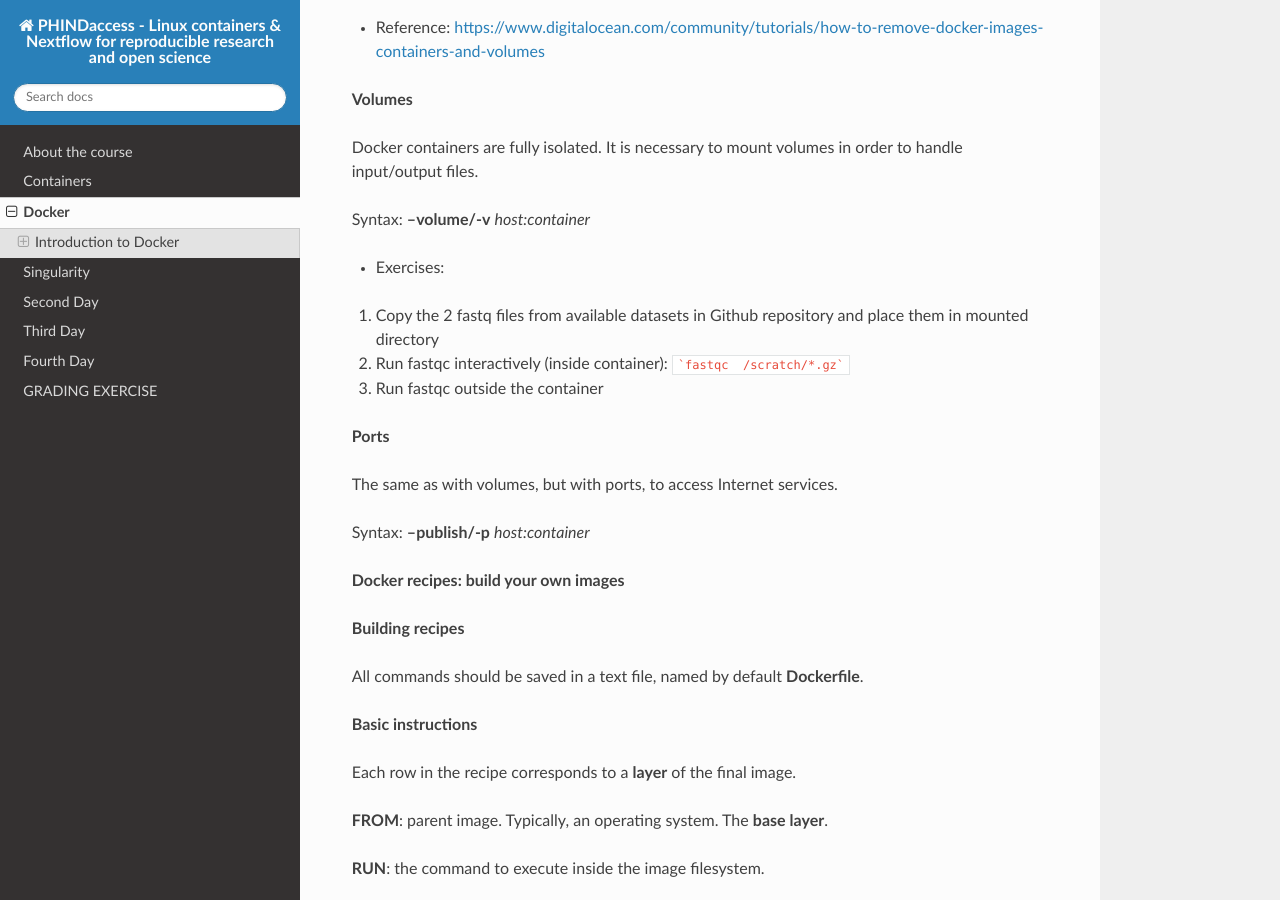
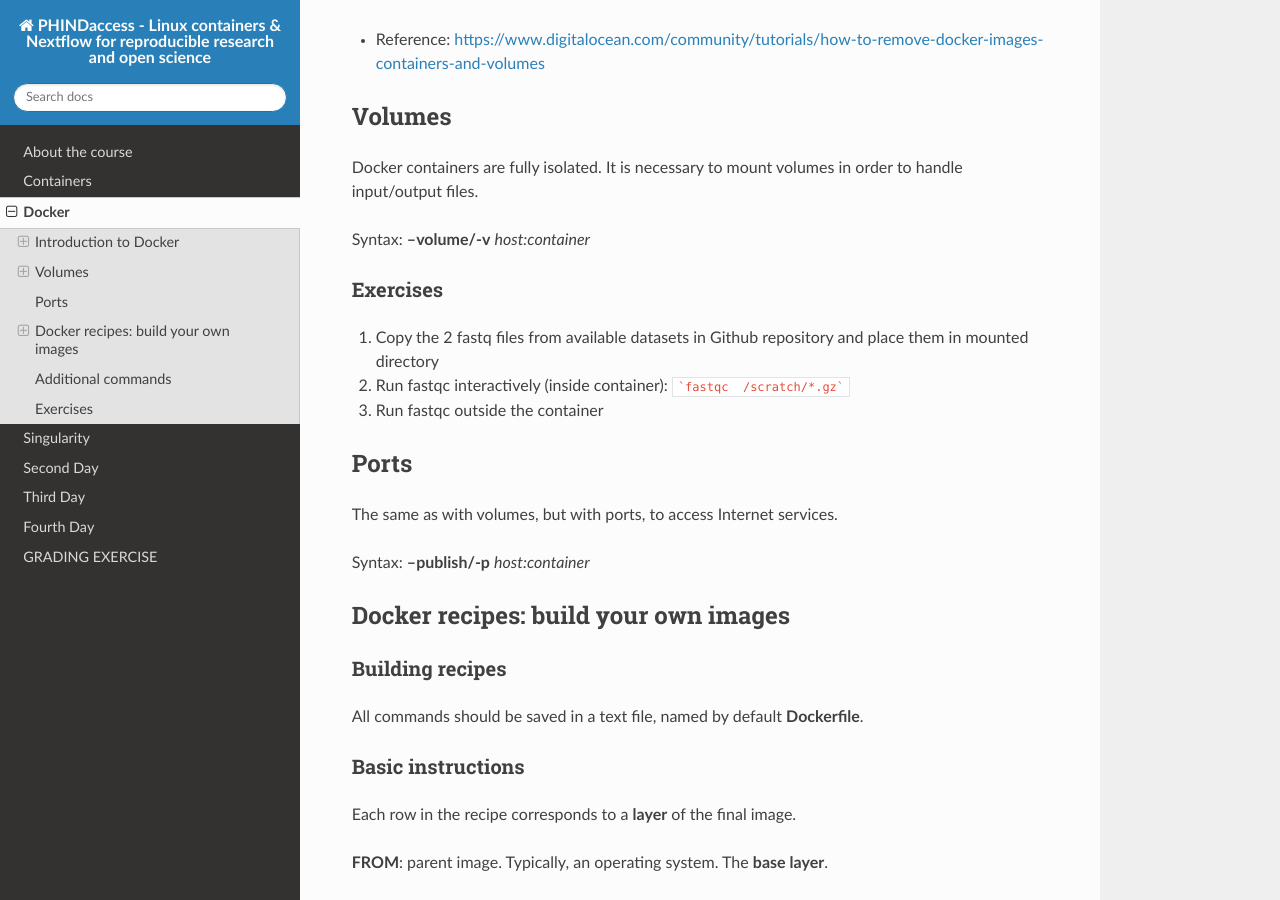
Before and after one commit to biocorecrg/CoursesCRG_Containers_Nextflow_May_2022, a Sphinx documentation site: the page built from docs/docker.rst, in a window 1280 px wide and 900 px high, scrolled down 7677 px. Built offline with Sphinx 7.4.7 and the Read the Docs theme 2.0.0, drawn with Linux system fonts in a browser that asks for light colours.

Commit message:
sections

````diff
--- a/docs/docker.rst
+++ b/docs/docker.rst
@@ -139,7 +139,8 @@ https://biocontainers.pro/#/tools/fastqc
 
     docker pull biocontainers/fastqc:v0.11.9_cv7
 
-**docker images: list images**
+docker images: list images
+--------------------------
 
 .. code-block:: console
   docker images
@@ -149,7 +150,8 @@ https://biocontainers.pro/#/tools/fastqc
 
 Each image has a unique **IMAGE ID**.
 
-**docker run: run image, i.e. start a container**
+docker run: run image, i.e. start a container
+---------------------------------------------
 
 Now we want to use what is **inside** the image.
 <br>
@@ -194,7 +196,8 @@ Run container as daemon (in background) with a given name
   docker run --detach --name myubuntu ubuntu:18.04 tail -f /dev/null
 
 
-**docker ps: check containers status**
+docker ps: check containers status
+----------------------------------
 
 List running containers:
 
@@ -210,7 +213,8 @@ List all containers (whether they are running or not):
 
 Each container has a unique ID.
 
-**docker exec: execute process in running container**
+docker exec: execute process in running container
+-------------------------------------------------
 
 .. code-block:: console
   docker exec myubuntu uname -a
@@ -222,7 +226,8 @@ Each container has a unique ID.
   docker exec -it myubuntu /bin/bash
 
 
-**docker stop, start, restart: actions on container**
+docker stop, start, restart: actions on container
+-------------------------------------------------
 
 Stop a running container:
 
@@ -261,7 +266,8 @@ Update restart policy
   docker update --restart unless-stopped myubuntu
 
 
-**docker rm, docker rmi: clean up!**
+docker rm, docker rmi: clean up!
+--------------------------------
 
 .. code-block:: console
   docker rm myubuntu
@@ -272,7 +278,8 @@ Update restart policy
   docker rmi ubuntu:18.04
 
 
-**Major clean**
+Major clean
+***********
 
 Check used space
 .. code-block:: console
@@ -290,7 +297,8 @@ Remove ALL non-running containers, images, etc. - **DO WITH MUCH MORE CARE!!!**
 
 * Reference: https://www.digitalocean.com/community/tutorials/how-to-remove-docker-images-containers-and-volumes
 
-**Volumes**
+Volumes
+=======
 
 Docker containers are fully isolated. It is necessary to mount volumes in order to handle input/output files.
 
@@ -305,12 +313,17 @@ Syntax: **--volume/-v** *host:container*
   > exit
 
 
-* Exercises:
+Exercises
+---------
+
 1. Copy the 2 fastq files from available datasets in Github repository and place them in mounted directory
+
 2. Run fastqc interactively (inside container): ```fastqc  /scratch/*.gz```
+
 3. Run fastqc outside the container
 
-**Ports**
+Ports
+=====
 
 The same as with volumes, but with ports, to access Internet services.
 
@@ -336,13 +349,16 @@ Syntax: **--publish/-p** *host:container*
   docker exec webserver curl localhost:8080
   docker rm -f webserver
 
-**Docker recipes: build your own images**
+Docker recipes: build your own images
+=====================================
 
-**Building recipes**
+Building recipes
+----------------
 
 All commands should be saved in a text file, named by default **Dockerfile**.
 
-**Basic instructions**
+Basic instructions
+------------------
 
 Each row in the recipe corresponds to a **layer** of the final image.
 
@@ -369,7 +385,8 @@ A basic recipe:
   RUN apt install -y wget
 
 
-**More instructions**
+More instructions
+-----------------
 
 **MAINTAINER**
 
@@ -440,7 +457,8 @@ A more complex recipe (save it in a text file named **Dockerfile**:
   CMD ["https://cdn.wp.nginx.com/wp-content/uploads/2016/07/docker-swarm-hero2.png"]
 
 
-**docker build**
+docker build
+------------
 
 Implicitely looks for a **Dockerfile** file in the current directory:
 
@@ -482,8 +500,8 @@ Then let's check the ID of the image and run it!
 .. code-block:: console
   docker run f9f41698e2f8 https://cdn-images-1.medium.com/max/1600/1*_NQN6_YnxS29m8vFzWYlEg.png
 
-
-**docker tag**
+docker tag
+-----------
 
 To tag a local image with ID "e23aaea5dff1" into the "ubuntu_wget" image name repository with version "1.0":
 
@@ -491,7 +509,8 @@ To tag a local image with ID "e23aaea5dff1" into the "ubuntu_wget" image name re
   docker tag e23aaea5dff1 --tag ubuntu_wget:1.0
 
 
-**Build cache**
+Build cache
+------------
 
 Every line of a Dockerfile is actually an image/layer by itself.
 
@@ -521,7 +540,8 @@ This is OK most of the times and very convenient for testing and trying new step
 .. code-block:: console
   docker build --no-cache -t mytestimage2 .
 
-**More advanced image building**
+More advanced image building
+----------------------------
 
 Different ways to build images.
 
@@ -536,7 +556,8 @@ Know your base system and their packages. Popular ones:
 * Conda. `Anaconda <https://anaconda.org/anaconda/repo>`__, `Conda-forge <https://conda-forge.org/feedstocks/>`__, `Bioconda <https://anaconda.org/bioconda/repo>`__, etc.
 
 
-**Additional commands**
+Additional commands
+===================
 
 * **docker inspect**: Get details from containers (both running and stopped). Things such as IPs, volumes, etc.
 
@@ -552,6 +573,7 @@ Good for long-term reproducibility and for critical production environments:
 
 * **docker import**: Import a tar archive into an image.
 
-**Exercises**
+Exercises
+=========
 
 We explore interactively the different examples in the container/docker folders.
````
